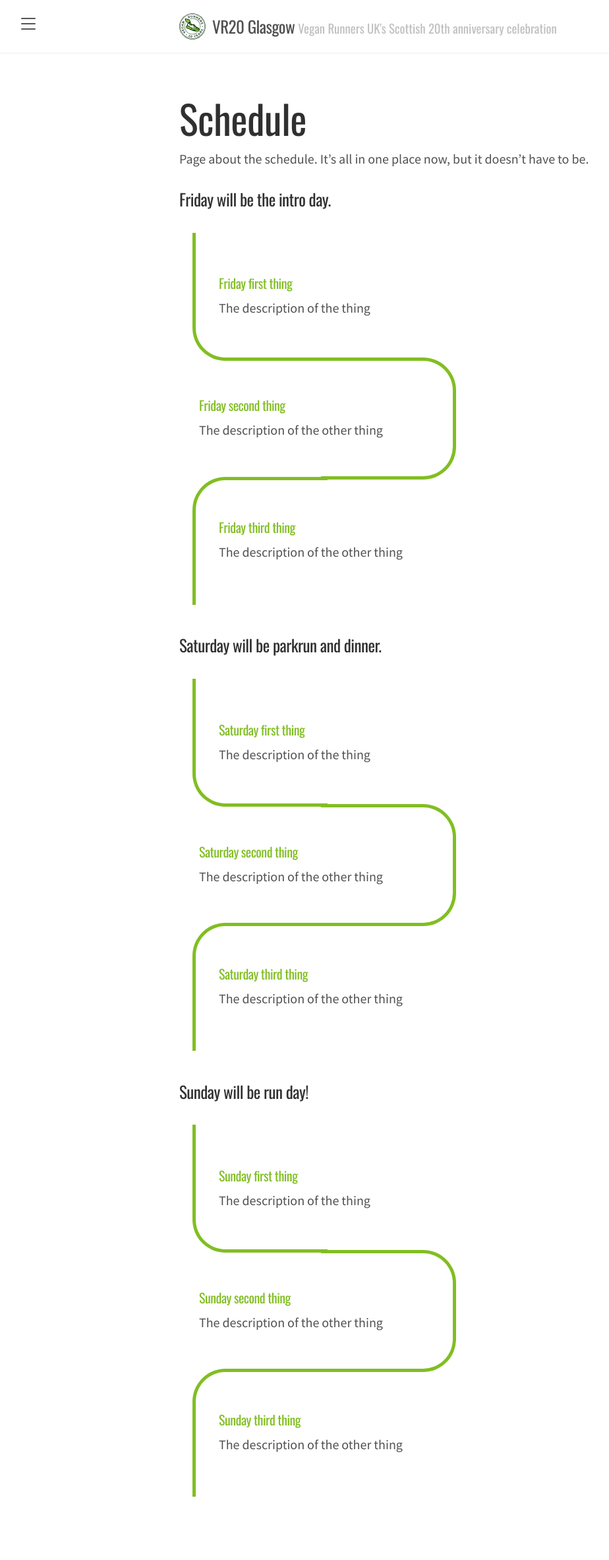
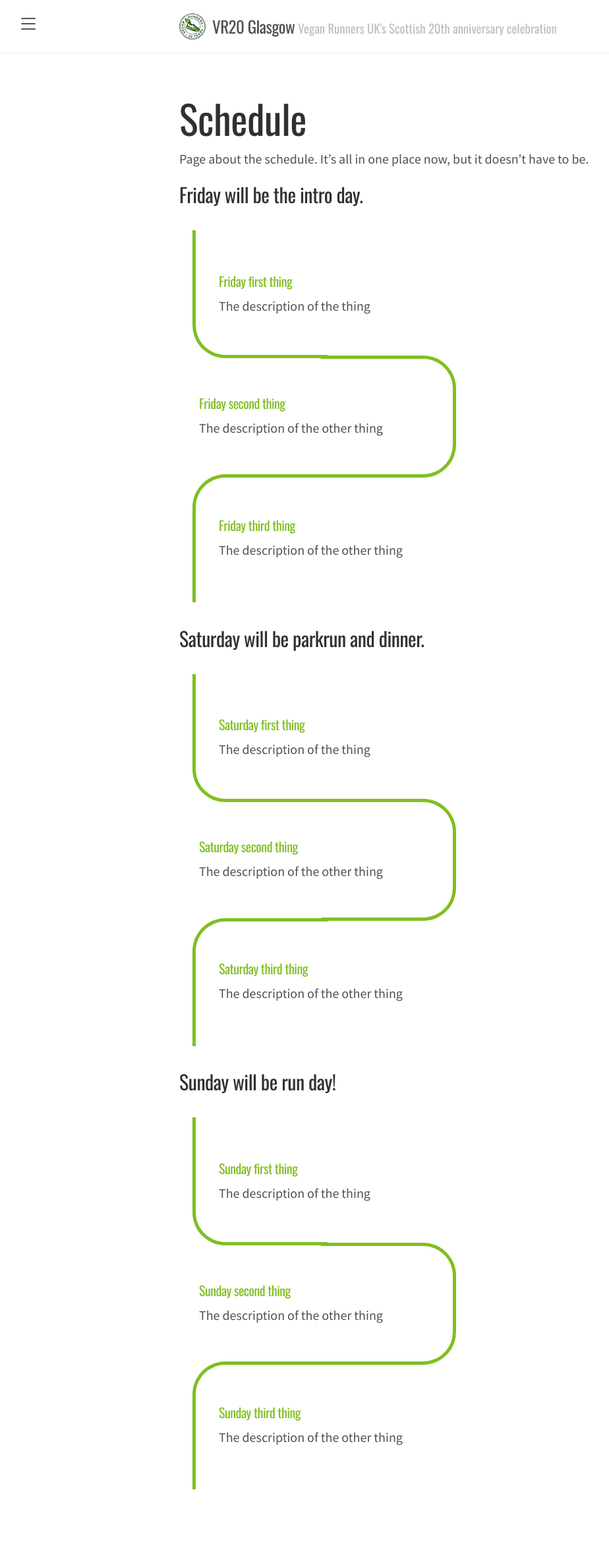
Before and after one commit to vr20glasgow/vr20glasgow.github.io, a Jekyll site: the page built from schedule.md, in a window 1280 px wide. Shown: the whole page at 66% size, without its empty margins (8-932 px from the left). Built offline with Jekyll 4.4.1, drawn with Linux system fonts in a browser that asks for light colours.

Commit message:
Try to sort?

```diff
--- a/schedule.md
+++ b/schedule.md
@@ -6,11 +6,11 @@ permalink: /schedule/
 
 Page about the schedule. It's all in one place now, but it doesn't have to be.
 
-{% assign days = site.data.schedule | sort: overview%}
-{% for day in  site.data.schedule %}
-<h3>
-    {{day[1].overview}}
-</h3>
+{% assign days = site.data.schedule | sort %}
+{% for day in days %}
+
+## {{day[1].overview}}
+
 {% assign thisday = day[1].items %}
 {% include timeline.html day=thisday %}
 {% endfor %}
```
Also changed, not shown: Gemfile (+1 -7 lines), Gemfile.lock.
